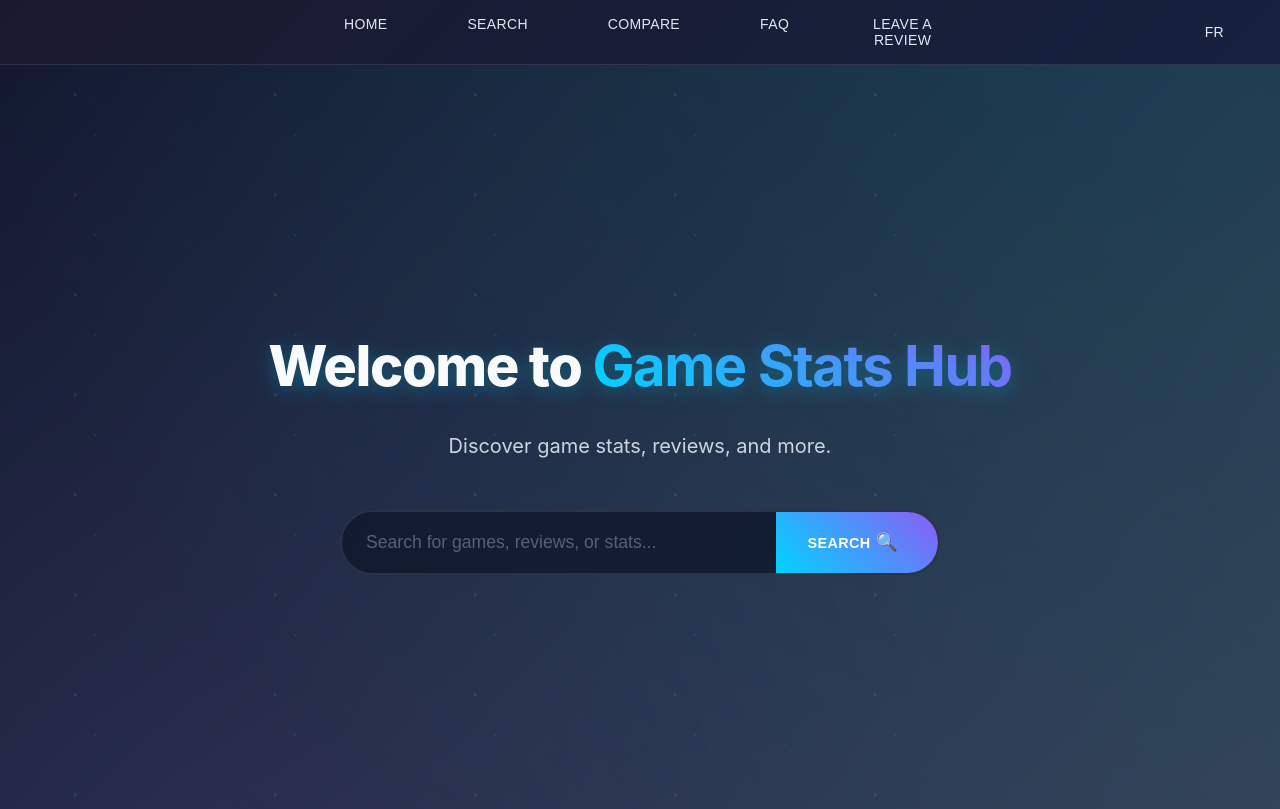
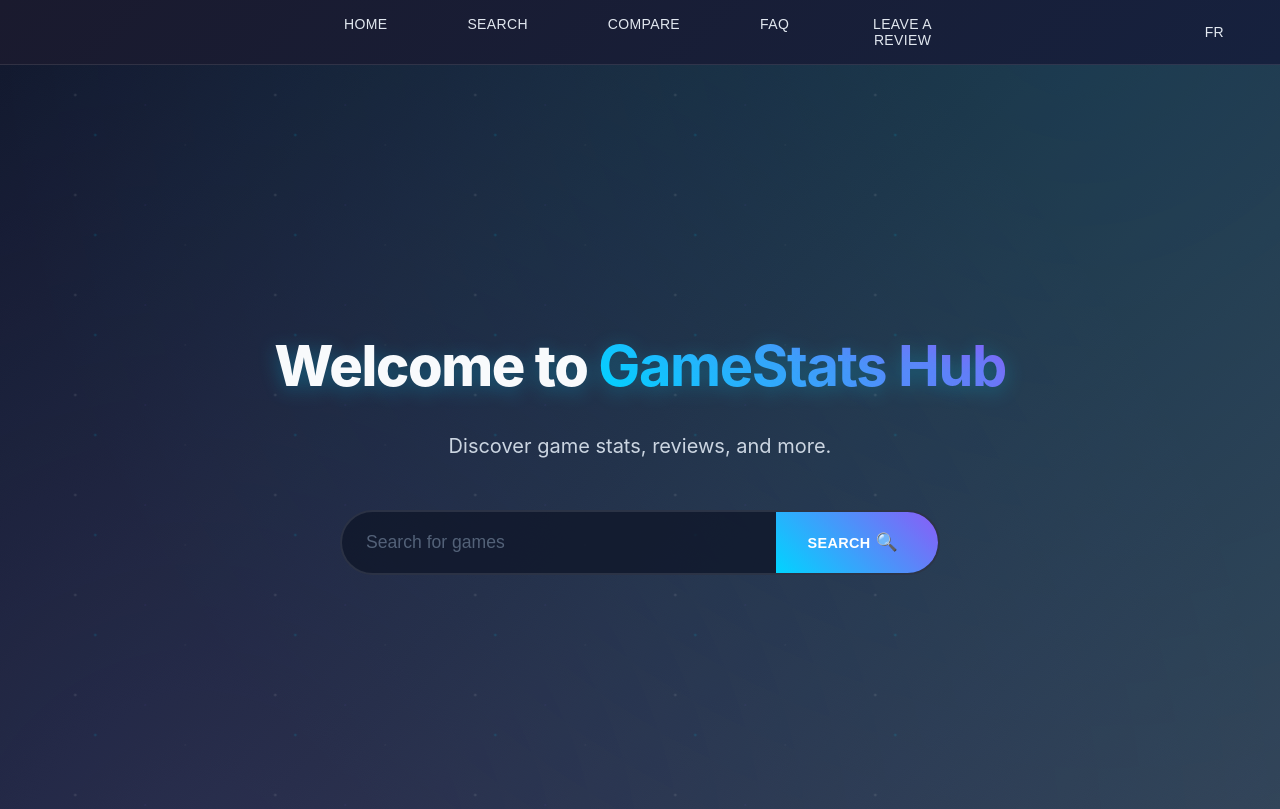
Before and after one commit to Fahmi-IT/GameArchive, a React (Create React App) app in the folder client/: page / in a window 1280 px wide. Built offline with nearby package versions, Linux system fonts and the light colour scheme.

Commit message:
added gh pages functionality (hopefully)

```diff
--- a/client/src/pages/HomePage.jsx
+++ b/client/src/pages/HomePage.jsx
@@ -23,13 +23,13 @@ const HomePage = ({ setCurrentPage, setInitialSearchQuery }) => {
     en: {
       welcome: "Welcome to",
       tagline: "Discover game stats, reviews, and more.",
-      placeholder: "Search for games, reviews, or stats...",
+      placeholder: "Search for games",
       search: "Search"
     },
     fr: {
       welcome: "Bienvenue à",
       tagline: "Découvrez les statistiques de jeux, les avis, et plus encore.",
-      placeholder: "Recherchez des jeux, des avis ou des statistiques...",
+      placeholder: "Recherchez des jeux",
       search: "Rechercher"
     }
   };
@@ -39,7 +39,7 @@ const HomePage = ({ setCurrentPage, setInitialSearchQuery }) => {
   return (
     <div className="homepage">
       <h1>
-        {t.welcome} <span className="highlight">Game Stats Hub</span>
+        {t.welcome} <span className="highlight">GameStats Hub</span>
       </h1>
       <p>{t.tagline}</p>
 
--- a/package.json
+++ b/package.json
@@ -1,6 +1,9 @@
 {
+  "homepage": "https://fahmi-it.github.io/GameArchive/",
   "name": "game-stats-dashboard",
   "scripts": {
+    "predeploy": "npm run build",
+    "deploy": "gh-pages -d build",
     "dev": "concurrently \"npm start --prefix client\" \"node server/index.js\""
   },
   "dependencies": {
@@ -16,5 +19,8 @@
     "react-router-dom": "^7.7.0",
     "recharts": "^3.1.0",
     "victory": "^37.3.6"
+  },
+  "devDependencies": {
+    "gh-pages": "^6.3.0"
   }
 }
```
Also changed, not shown: 1 other file (tests, documents, lock files or other folders).
